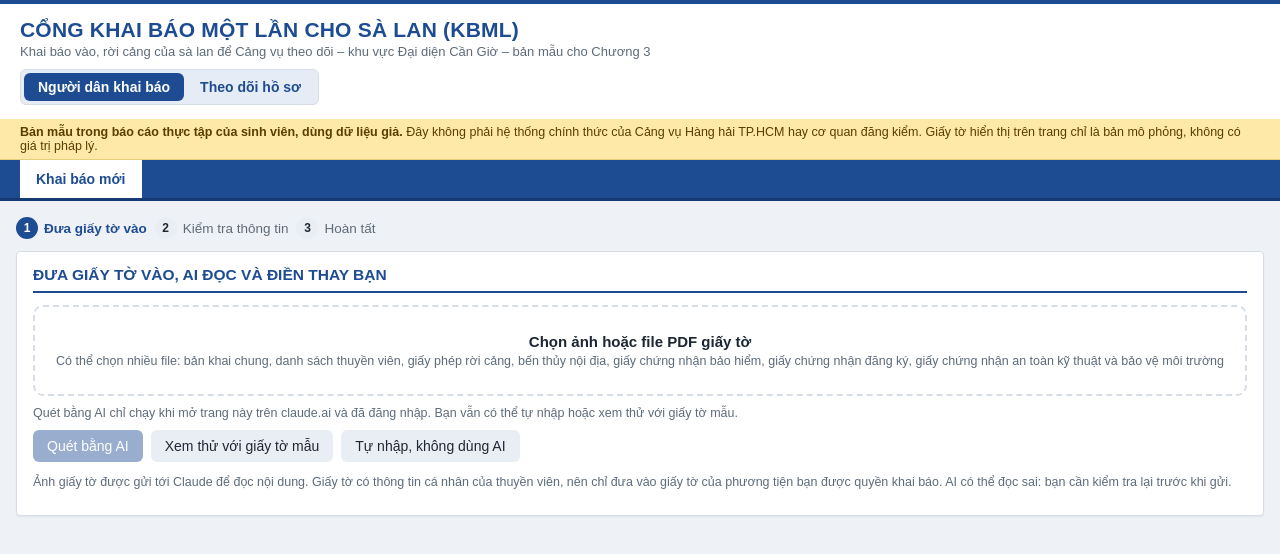
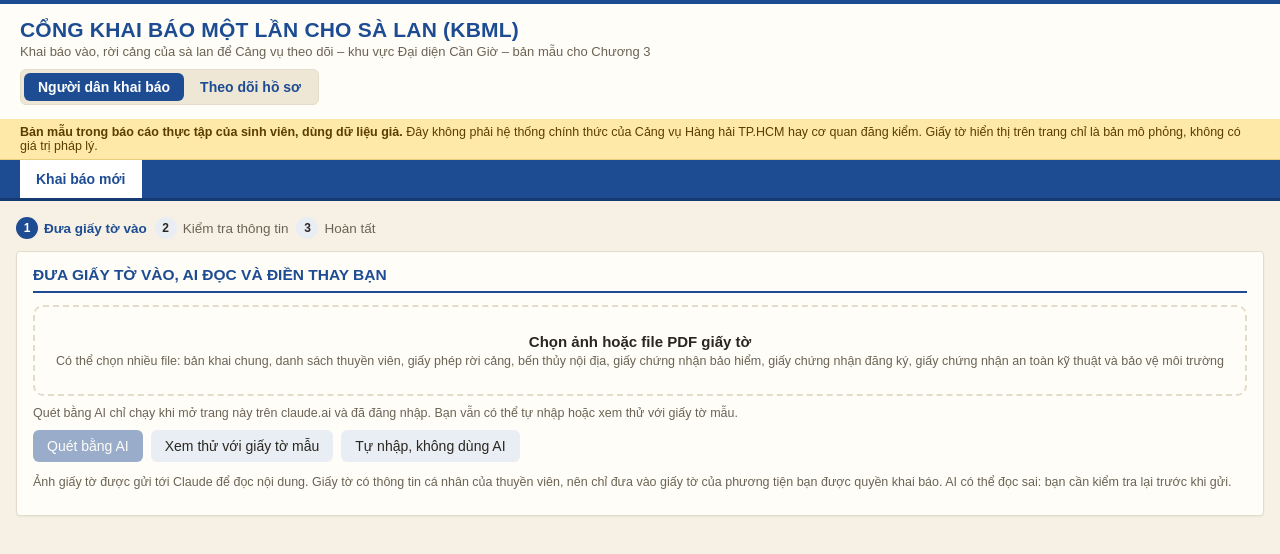
Before and after one commit to Fangyuan04/kbml-sa-lan, a plain HTML site: page index.html in a window 1280 px wide. Drawn offline with Linux system fonts and the light colour scheme.

Commit message:
Nền trắng kem

```diff
--- a/index.html
+++ b/index.html
@@ -9,13 +9,13 @@
 /* Bố cục: bàn làm việc của chuyên viên Cảng vụ: hàng đợi bên trái, hồ sơ đang xử lý bên phải.
    Màu: xanh hải quân cho khung; giấy kem cho chứng từ; đỏ/vàng/xanh lá cho kết quả kiểm tra; xanh/cam cho lượt vào/rời. */
 :root{
-  --bg:#eef1f5; --card:#ffffff; --ink:#1d2733; --muted:#5d6b7a; --line:#d6dde6;
+  --bg:#f6f1e4; --card:#fffdf7; --ink:#2a2620; --muted:#6b6355; --line:#e4dccb;
   --brand:#1e4c93; --on-brand:#ffffff; --title:#1e4c93; --btn:#1e4c93; --btn-sec:#e9eef4; --focus:#2f5d95;
   --ok:#1e7a46; --okbg:#e5f4ea; --ok-btn:#1e7a46;
   --warn:#8a5a00; --warnbg:#fff3d6;
   --bad:#a12a2a; --badbg:#fde8e8; --bad-btn:#a12a2a;
   --info:#1f5f99; --infobg:#e6f0fa;
-  --head:#eef2f7; --head-ink:#333344; --ro-ink:#444455; --field:#ffffff; --field-ro:#f1f4f8; --sel:#e8f0fa;
+  --head:#f3ecdc; --head-ink:#333344; --ro-ink:#444455; --field:#fffefa; --field-ro:#f5efe2; --sel:#f1e8d4;
   --demo-bg:#ffe9a8; --demo-ink:#5a3d00; --demo-line:#e8cf7d;
   --code-bg:#0f1e30; --code-ink:#d6e4f5;
   --aibg:#fff6d6; --aibd:#e3c65a; --pv-bg:#59626d; --s1:#2a78d6; --s2:#eb6834; --grid:#e3e8ee; --axis:#c3c9d2;
@@ -122,7 +122,7 @@ pre{background:var(--code-bg);color:var(--code-ink);padding:10px;border-radius:6
 .term td{padding:3px 4px}
 .view{display:none}.view.show{display:block}
 header{position:relative}
-.modes{display:inline-flex;gap:2px;margin-top:10px;padding:3px;border-radius:6px;background:#e6ecf5;border:1px solid var(--line)}
+.modes{display:inline-flex;gap:2px;margin-top:10px;padding:3px;border-radius:6px;background:#efe7d6;border:1px solid var(--line)}
 .modes button{border:0;background:none;color:var(--brand);font-weight:600;padding:6px 14px;border-radius:6px;font-size:14px;font-family:inherit;cursor:pointer}
 .modes button.on{background:var(--brand);color:#fff}
 .steps{list-style:none;display:flex;gap:8px;padding:0;margin:0 0 12px;flex-wrap:wrap}
```
